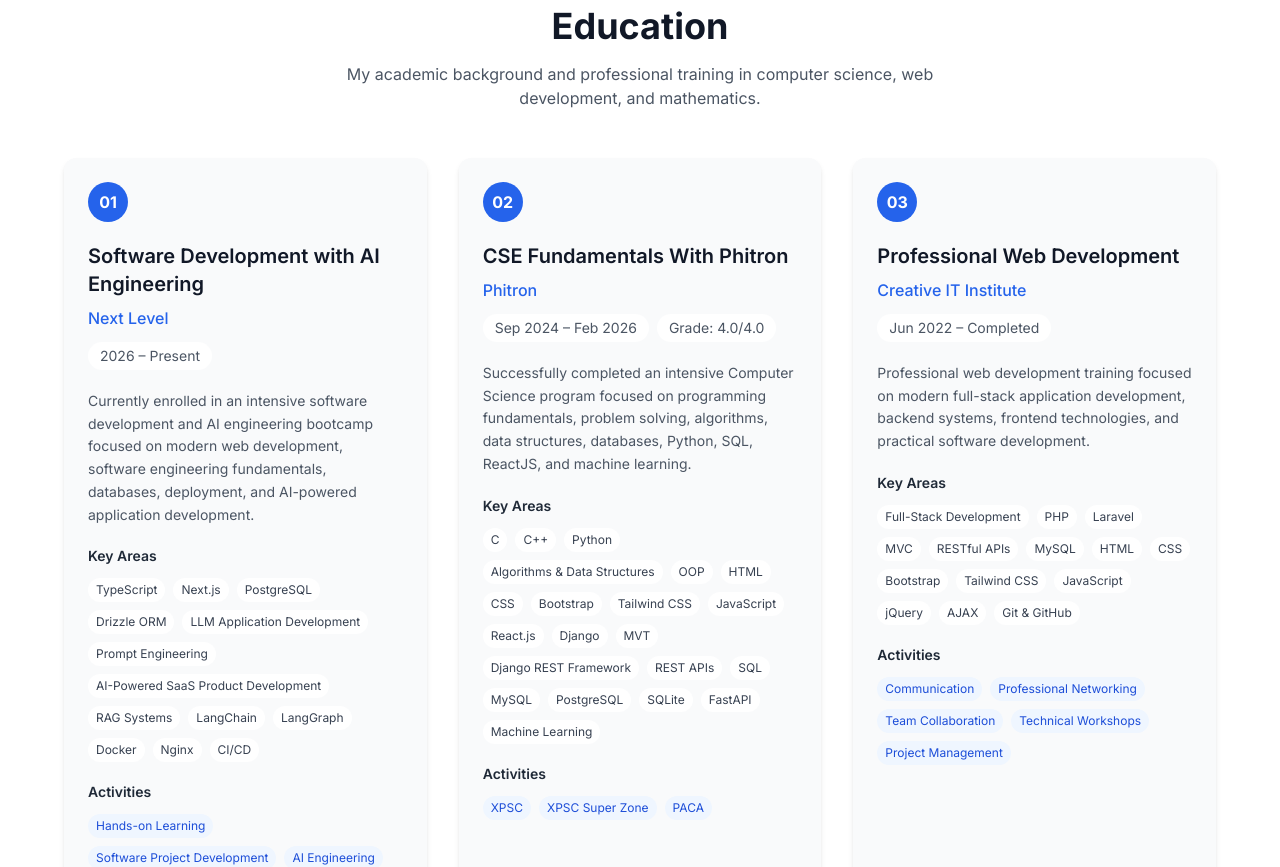
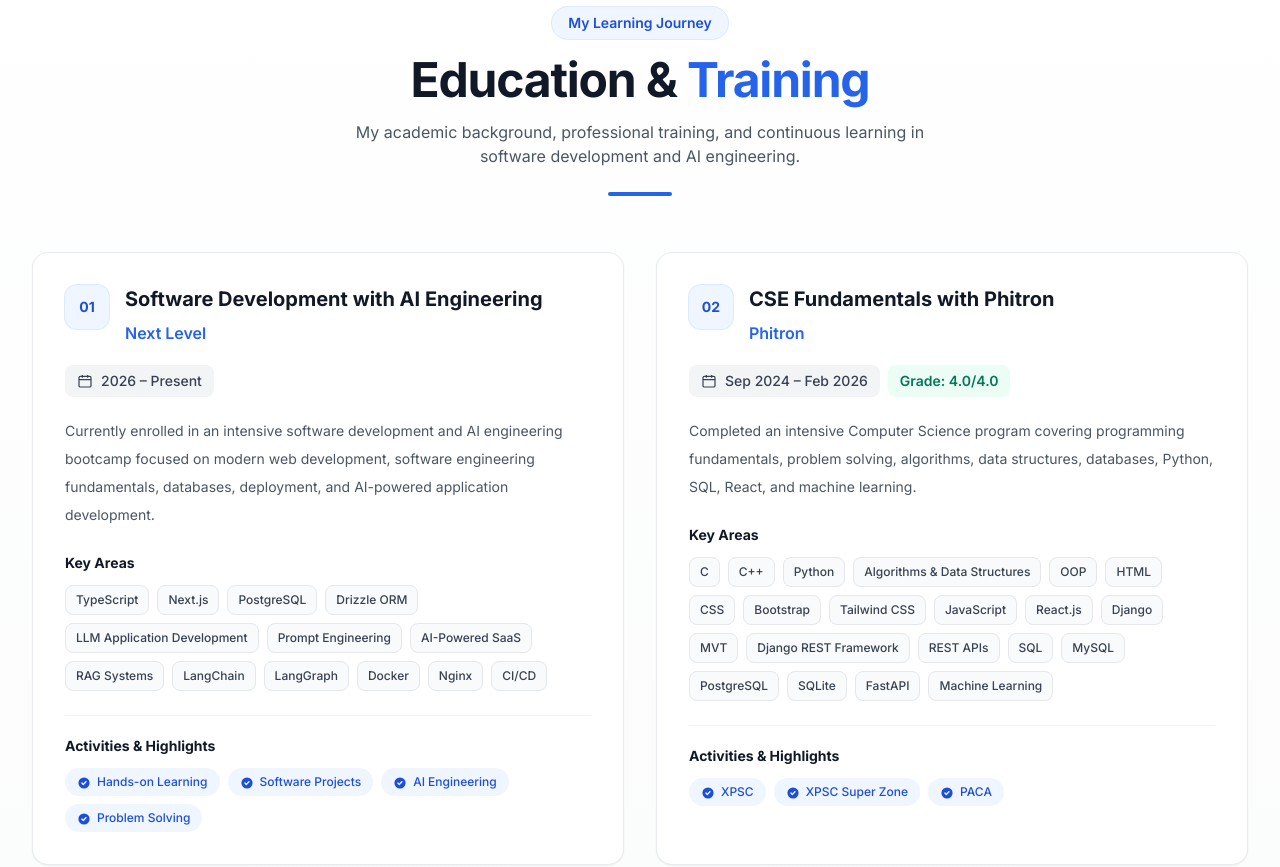
Before and after one commit to jahir002201/my_portfolio, a Next.js app: page / in a window 1280 px wide. Shown: the part 1720-2587 px from the top of the page. Built offline with nearby package versions, Linux system fonts and the light colour scheme.

Commit message:
education update

```diff
--- a/components/Education.tsx
+++ b/components/Education.tsx
@@ -1,30 +1,18 @@
 "use client";
 
-import React, { useRef, useState, useEffect } from "react";
+import React, { useEffect, useRef, useState } from "react";
 
-const Education: React.FC = () => {
-  const [inView, setInView] = useState(false);
-  const ref = useRef<HTMLElement>(null);
+type EducationItem = {
+  title: string;
+  institution: string;
+  duration: string;
+  grade?: string;
+  description: string;
+  areas: string[];
+  activities: string[];
+};
 
-  useEffect(() => {
-    const observer = new IntersectionObserver(
-      ([entry]) => {
-        setInView(entry.isIntersecting);
-      },
-      { threshold: 0.2 }
-    );
-
-    const current = ref.current;
-
-    if (current) observer.observe(current);
-
-    return () => {
-      if (current) observer.unobserve(current);
-      observer.disconnect();
-    };
-  }, []);
-
-  const education = [
+const education: EducationItem[] = [
   {
     title: "Software Development with AI Engineering",
     institution: "Next Level",
@@ -38,29 +26,28 @@
       "Drizzle ORM",
       "LLM Application Development",
       "Prompt Engineering",
-        "AI-Powered SaaS Product Development",
+      "AI-Powered SaaS",
       "RAG Systems",
       "LangChain",
       "LangGraph",
       "Docker",
       "Nginx",
-        "CI/CD"
+      "CI/CD",
     ],
     activities: [
       "Hands-on Learning",
-        "Software Project Development",
+      "Software Projects",
       "AI Engineering",
-        "Problem Solving"
-      ]
-    }
-    ,
+      "Problem Solving",
+    ],
+  },
   {
-      title: "CSE Fundamentals With Phitron",
+    title: "CSE Fundamentals with Phitron",
     institution: "Phitron",
     duration: "Sep 2024 – Feb 2026",
     grade: "Grade: 4.0/4.0",
     description:
-        "Successfully completed an intensive Computer Science program focused on programming fundamentals, problem solving, algorithms, data structures, databases, Python, SQL, ReactJS, and machine learning.",
+      "Completed an intensive Computer Science program covering programming fundamentals, problem solving, algorithms, data structures, databases, Python, SQL, React, and machine learning.",
     areas: [
       "C",
       "C++",
@@ -91,7 +78,7 @@
     institution: "Creative IT Institute",
     duration: "Jun 2022 – Completed",
     description:
-        "Professional web development training focused on modern full-stack application development, backend systems, frontend technologies, and practical software development.",
+      "Completed professional web development training focused on full-stack application development, backend systems, frontend technologies, and practical software development.",
     areas: [
       "Full-Stack Development",
       "PHP",
@@ -117,12 +104,12 @@
     ],
   },
   {
-      title: "Bachelor of Science (BSc) — Mathematics (Honours)",
+    title: "BSc in Mathematics (Honours)",
     institution: "National University of Bangladesh",
     duration: "2018 – 2022",
-      grade: "CGPA: 3.39/4.0",
+    grade: "CGPA: 3.39/4.00",
     description:
-        "Completed a Bachelor of Science in Mathematics (Honours), developing strong analytical thinking, mathematical reasoning, problem-solving, and applied mathematics skills.",
+      "Earned a Bachelor of Science in Mathematics (Honours), developing analytical thinking, mathematical reasoning, problem-solving, and applied mathematics skills.",
     areas: [
       "Mathematics",
       "Linear Algebra",
@@ -144,80 +131,136 @@
   },
 ];
 
+const Education: React.FC = () => {
+  const sectionRef = useRef<HTMLElement | null>(null);
+  const [inView, setInView] = useState(false);
+
+  useEffect(() => {
+    const section = sectionRef.current;
+
+    if (!section) return;
+
+    // Show content immediately if animation is unnecessary or unsupported.
+    if (
+      !("IntersectionObserver" in window) ||
+      window.matchMedia("(prefers-reduced-motion: reduce)").matches
+    ) {
+      setInView(true);
+      return;
+    }
+
+    const observer = new IntersectionObserver(
+      ([entry]) => {
+        if (entry.isIntersecting) {
+          setInView(true);
+          observer.unobserve(section);
+        }
+      },
+      {
+        threshold: 0.05,
+        rootMargin: "0px 0px -40px 0px",
+      }
+    );
+
+    observer.observe(section);
+
+    return () => observer.disconnect();
+  }, []);
+
   return (
     <section
       id="education"
-      ref={ref}
-      className={`py-20 px-6 bg-white transition-all duration-700 ease-in-out ${
+      ref={sectionRef}
+      className={`scroll-mt-20 overflow-hidden bg-gradient-to-b from-white to-gray-50 px-4 py-16 transition-all duration-700 sm:px-6 sm:py-20 lg:px-8 ${
         inView
-          ? "opacity-100 translate-y-0"
-          : "opacity-0 translate-y-10"
-      }`}
+          ? "translate-y-0 opacity-100"
+          : "translate-y-6 opacity-0"
+      } motion-reduce:translate-y-0 motion-reduce:transition-none motion-reduce:opacity-100`}
     >
-      <div className="max-w-6xl mx-auto">
-        {/* Header */}
-        <div className="text-center mb-12">
-          <h2 className="text-3xl md:text-4xl font-bold text-gray-900">
-            Education
+      <div className="mx-auto max-w-7xl">
+        {/* Section heading */}
+        <div className="mx-auto mb-12 max-w-2xl text-center sm:mb-14">
+          <span className="inline-flex items-center rounded-full border border-blue-100 bg-blue-50 px-4 py-1.5 text-sm font-semibold text-blue-700">
+            My Learning Journey
+          </span>
+
+          <h2 className="mt-4 text-3xl font-bold tracking-tight text-gray-900 sm:text-4xl lg:text-5xl">
+            Education &{" "}
+            <span className="text-blue-600">Training</span>
           </h2>
 
-          <p className="text-gray-600 mt-4 max-w-2xl mx-auto">
-            My academic background and professional training in computer
-            science, web development, and mathematics.
+          <p className="mx-auto mt-4 max-w-xl text-sm leading-7 text-gray-600 sm:text-base">
+            My academic background, professional training, and continuous
+            learning in software development and AI engineering.
           </p>
+
+          <div className="mx-auto mt-6 h-1 w-16 rounded-full bg-blue-600" />
         </div>
 
-        {/* Education Grid */}
-        <div className="grid md:grid-cols-2 lg:grid-cols-3 gap-8">
+        {/* Education cards */}
+        <div className="grid grid-cols-1 gap-5 sm:gap-7 md:grid-cols-2 xl:gap-8">
           {education.map((item, index) => (
-            <div
-              key={index}
-              className="bg-gray-50 rounded-xl p-6 shadow-md hover:shadow-xl transition duration-300"
+            <article
+              key={item.institution + item.title}
+              className="group flex min-w-0 flex-col rounded-2xl border border-gray-200/80 bg-white p-5 shadow-sm transition-all duration-300 hover:-translate-y-1 hover:border-blue-200 hover:shadow-xl sm:p-7 lg:p-8 motion-reduce:transform-none motion-reduce:transition-none"
             >
-              {/* Number */}
-              <div className="w-10 h-10 rounded-full bg-blue-600 text-white flex items-center justify-center font-bold mb-5">
+              {/* Card heading */}
+              <div className="flex items-start gap-4">
+                <div className="flex h-11 w-11 shrink-0 items-center justify-center rounded-xl bg-blue-50 text-sm font-bold text-blue-700 ring-1 ring-blue-100 transition-colors group-hover:bg-blue-600 group-hover:text-white">
                   {String(index + 1).padStart(2, "0")}
                 </div>
 
-              {/* Title */}
-              <h3 className="text-xl font-semibold text-gray-900">
+                <div className="min-w-0 flex-1">
+                  <h3 className="text-lg font-bold leading-snug text-gray-900 sm:text-xl">
                     {item.title}
                   </h3>
 
-              {/* Institution */}
-              <p className="text-blue-600 font-medium mt-2">
+                  <p className="mt-2 font-semibold text-blue-600">
                     {item.institution}
                   </p>
+                </div>
+              </div>
 
-              {/* Duration / Grade */}
-              <div className="flex flex-wrap gap-2 mt-3">
-                <span className="text-sm bg-white text-gray-600 px-3 py-1 rounded-full">
+              {/* Duration and grade */}
+              <div className="mt-5 flex flex-wrap items-center gap-2">
+                <span className="inline-flex items-center rounded-lg bg-gray-100 px-3 py-1.5 text-xs font-medium text-gray-700 sm:text-sm">
+                  <svg
+                    aria-hidden="true"
+                    viewBox="0 0 24 24"
+                    fill="none"
+                    stroke="currentColor"
+                    strokeWidth="1.8"
+                    className="mr-2 h-4 w-4 shrink-0"
+                  >
+                    <rect x="3" y="5" width="18" height="16" rx="2" />
+                    <path d="M16 3v4M8 3v4M3 10h18" />
+                  </svg>
                   {item.duration}
                 </span>
 
                 {item.grade && (
-                  <span className="text-sm bg-white text-gray-600 px-3 py-1 rounded-full">
+                  <span className="inline-flex items-center rounded-lg bg-emerald-50 px-3 py-1.5 text-xs font-semibold text-emerald-700 sm:text-sm">
                     {item.grade}
                   </span>
                 )}
               </div>
 
               {/* Description */}
-              <p className="text-gray-600 text-sm leading-relaxed mt-5">
+              <p className="mt-5 text-sm leading-7 text-gray-600">
                 {item.description}
               </p>
 
-              {/* Key Areas */}
-              <div className="mt-5">
-                <h4 className="text-sm font-semibold text-gray-800 mb-3">
+              {/* Skills and topics */}
+              <div className="mt-6">
+                <h4 className="mb-3 text-sm font-bold text-gray-900">
                   Key Areas
                 </h4>
 
                 <div className="flex flex-wrap gap-2">
-                  {item.areas.map((area, i) => (
+                  {item.areas.map((area) => (
                     <span
-                      key={i}
-                      className="text-xs bg-white text-gray-700 px-2 py-1 rounded-full"
+                      key={area}
+                      className="max-w-full break-words rounded-lg border border-gray-200 bg-gray-50 px-2.5 py-1.5 text-xs font-medium text-gray-700 transition-colors hover:border-blue-200 hover:bg-blue-50 hover:text-blue-700"
                     >
                       {area}
                     </span>
@@ -226,25 +269,37 @@
               </div>
 
               {/* Activities */}
-              {item.activities && (
-                <div className="mt-5">
-                  <h4 className="text-sm font-semibold text-gray-800 mb-3">
-                    Activities
+              {item.activities.length > 0 && (
+                <div className="mt-6 border-t border-gray-100 pt-5">
+                  <h4 className="mb-3 text-sm font-bold text-gray-900">
+                    Activities & Highlights
                   </h4>
 
-                  <div className="flex flex-wrap gap-2">
-                    {item.activities.map((activity, i) => (
-                      <span
-                        key={i}
-                        className="text-xs bg-blue-50 text-blue-700 px-2 py-1 rounded-full"
+                  <ul className="flex flex-wrap gap-2">
+                    {item.activities.map((activity) => (
+                      <li
+                        key={activity}
+                        className="inline-flex max-w-full items-start gap-1.5 rounded-full bg-blue-50 px-3 py-1.5 text-xs font-medium text-blue-700"
                       >
-                        {activity}
-                      </span>
+                        <svg
+                          aria-hidden="true"
+                          viewBox="0 0 20 20"
+                          fill="currentColor"
+                          className="mt-0.5 h-3.5 w-3.5 shrink-0"
+                        >
+                          <path
+                            fillRule="evenodd"
+                            d="M10 18a8 8 0 1 0 0-16 8 8 0 0 0 0 16Zm3.7-9.3a1 1 0 0 0-1.4-1.4l-3.3 3.3-1.3-1.3a1 1 0 0 0-1.4 1.4l2 2a1 1 0 0 0 1.4 0l4-4Z"
+                            clipRule="evenodd"
+                          />
+                        </svg>
+                        <span className="break-words">{activity}</span>
+                      </li>
                     ))}
-                  </div>
+                  </ul>
                 </div>
               )}
-            </div>
+            </article>
           ))}
         </div>
       </div>
```
Lines whose indentation alone changed are shown as unchanged.
